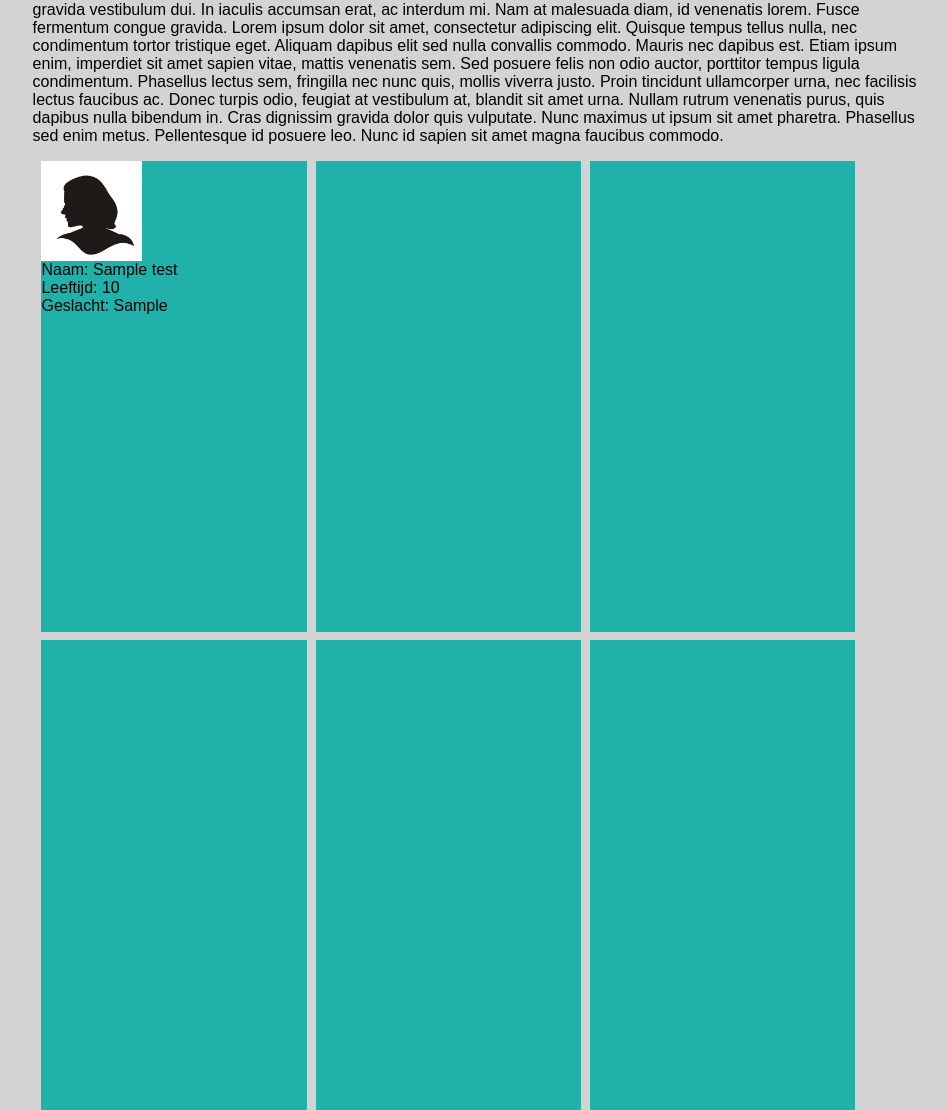
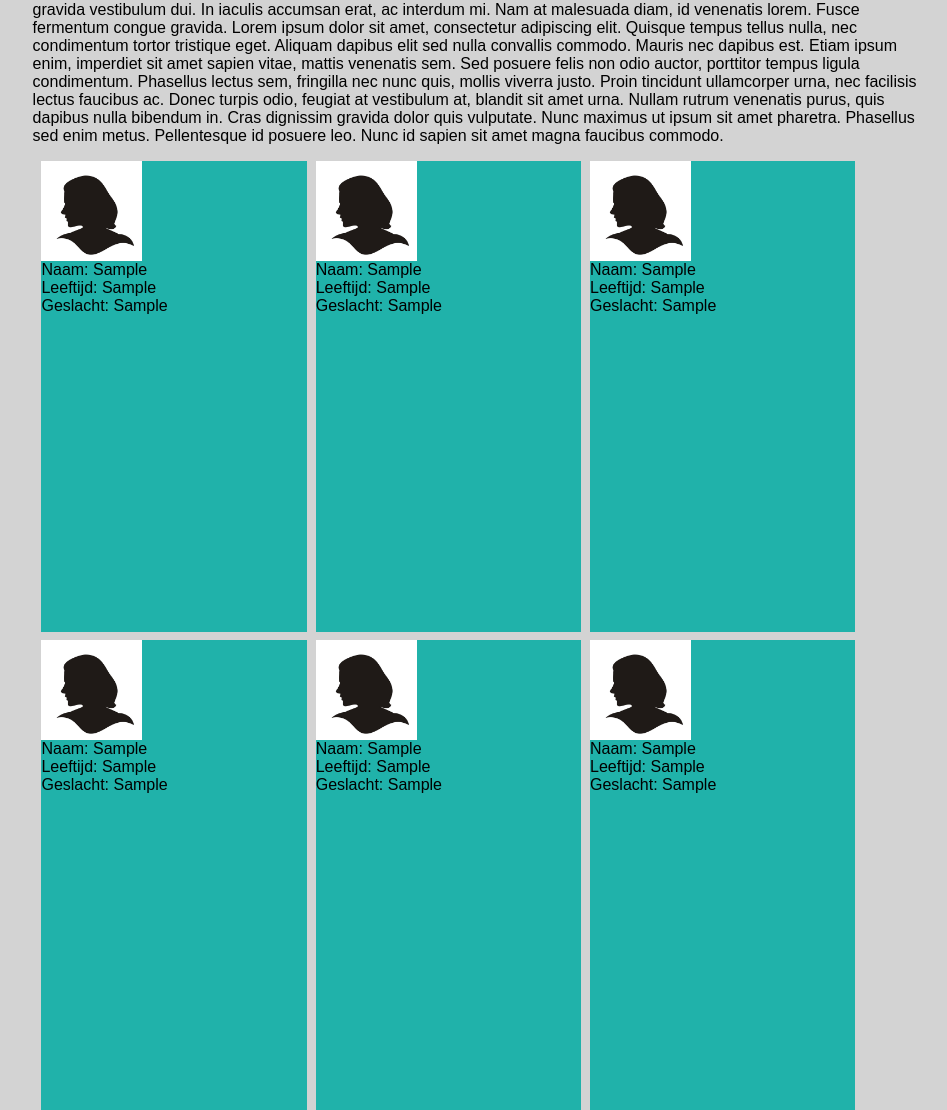
Before and after one commit to Nicole3s/Practicum3, a CodeIgniter app: page /database/ in a window 1280 px wide. Shown: the part 1071-2181 px from the top of the page, without its empty margins (165-1112 px from the left). Run offline with CodeIgniter, Linux system fonts and the light colour scheme; tables that the repository leaves empty or names only in its code hold one stand-in row (values such as "Sample post").

Commit message:
randomizen profielen

```diff
--- a/application/config/autoload.php
+++ b/application/config/autoload.php
@@ -58,7 +58,7 @@ $autoload['packages'] = array();
 |
 |	$autoload['libraries'] = array('user_agent' => 'ua');
 */
-$autoload['libraries'] = array('database');
+$autoload['libraries'] = array('database',);
 
 /*
 | -------------------------------------------------------------------
--- a/application/controllers/Pages.php
+++ b/application/controllers/Pages.php
@@ -20,9 +20,9 @@ class Pages extends CI_Controller
             $this->load->helper('url');
             $this->load->model('page_model');
             $data['title']=ucfirst($page);
-            $data['dataSet']= $this->page_model->getTestData();
+            $data['dataSet']= $this->page_model->getData();
 
-            $dataSet = $this->page_model->getTestData();
+            $dataSet = $this->page_model->getData();
             $this->load->view('templates/header',$data);
             $this->load->view('pages/'.$page,$data,['dataSet' => $dataSet]);
             $this->load->view('templates/footer',$data);
--- a/application/models/Page_model.php
+++ b/application/models/Page_model.php
@@ -2,9 +2,9 @@
 defined('BASEPATH') OR exit('No direct script access allowed');
 
 class Page_model extends CI_Model{
-    public function getTestData(){
+    public function getData(){
 
-        return $this->db->get('test')->result();
+        return $this->db->get('Persoon')->result();
     }
 
 }
--- a/application/views/pages/home.php
+++ b/application/views/pages/home.php
@@ -18,72 +18,13 @@
 
 <div id="previews">
     <div class="preview">
-    <?php
-
-    $query = $this->db->select('name, age, geslacht')->from('test')
-        ->group_start()
-        ->where('id', 1)
-        ->group_end()
-        ->get();
-
-    foreach ($query->result() as $row)
-    {
-        if ($row->geslacht == 'm') {
-            echo '<img src="assets/img/man.jpg" height="100">' . "<br>";
-        }
-        else{
-
-            echo '<img src="assets/img/vrouw.jpg" height="100">'. "<br>";
-        }
-
-        echo "Naam: ".$row->name ."<br>";
-        echo "Leeftijd: ".$row->age."<br>";
-        echo "Geslacht: ".$row->geslacht . "<br>";
-
-
-
-    }
-
-
-    ?>
-
-    </div>
-
-    <div class="preview">
         <?php
 
-        $query = $this->db->select('name, age, geslacht')->from('test')
+        $max = $this->db->count_all_results('Persoon');
+        $id = rand (1, $max);
+        $query = $this->db->select('naam, leeftijd, geslacht')->from('Persoon')
             ->group_start()
-            ->where('id', 2)
-            ->group_end()
-            ->get();
-
-        foreach ($query->result() as $row)
-        {
-            if ($row->geslacht == 'm') {
-                echo '<img src="assets/img/man.jpg" height="100">' . "<br>";
-            }
-            else{
-
-                echo '<img src="assets/img/vrouw.jpg" height="100">'. "<br>";
-            }
-
-            echo "Naam: ".$row->name ."<br>";
-            echo "Leeftijd: ".$row->age."<br>";
-        echo "Geslacht: ".$row->geslacht . "<br>";
-
-        }
-
-        ?>
-
-    </div>
-
-    <div class="preview">
-        <?php
-
-        $query = $this->db->select('name, age, geslacht')->from('test')
-            ->group_start()
-            ->where('id', 3)
+            ->where('id', $id )
             ->group_end()
             ->get();
 
@@ -97,9 +38,9 @@
                 echo '<img src="assets/img/vrouw.jpg" height="100">'. "<br>";
             }
 
-            echo "Naam: ".$row->name ."<br>";
-            echo "Leeftijd: ".$row->age."<br>";
-        echo "Geslacht: ".$row->geslacht . "<br>";
+            echo "Naam: ".$row->naam ."<br>";
+            echo "Leeftijd: ".$row->leeftijd."<br>";
+            echo "Geslacht: ".$row->geslacht . "<br>";
 
         }
 
@@ -110,9 +51,11 @@
     <div class="preview">
         <?php
 
-        $query = $this->db->select('name, age, geslacht')->from('test')
+        $max = $this->db->count_all_results('Persoon');
+        $id = rand (1, $max);
+        $query = $this->db->select('naam, leeftijd, geslacht')->from('Persoon')
             ->group_start()
-            ->where('id', 4)
+            ->where('id', $id )
             ->group_end()
             ->get();
 
@@ -126,40 +69,11 @@
                 echo '<img src="assets/img/vrouw.jpg" height="100">'. "<br>";
             }
 
-            echo "Naam: ".$row->name ."<br>";
-            echo "Leeftijd: ".$row->age."<br>";
-        echo "Geslacht: ".$row->geslacht . "<br>";
+            echo "Naam: ".$row->naam ."<br>";
+            echo "Leeftijd: ".$row->leeftijd."<br>";
+            echo "Geslacht: ".$row->geslacht . "<br>";
 
         }
-
-        ?>
-
-    </div>
-    <div class="preview">
-        <?php
-
-        $query = $this->db->select('name, age, geslacht')->from('test')
-            ->group_start()
-            ->where('id', 5)
-            ->group_end()
-            ->get();
-
-        foreach ($query->result() as $row)
-        {
-            if ($row->geslacht == 'm') {
-                echo '<img src="assets/img/man.jpg" height="100">' . "<br>";
-            }
-            else{
-
-                echo '<img src="assets/img/vrouw.jpg" height="100">'. "<br>";
-            }
-
-            echo "Naam: ".$row->name ."<br>";
-            echo "Leeftijd: ".$row->age."<br>";
-        echo "Geslacht: ".$row->geslacht . "<br>";
-
-        }
-
 
         ?>
 
@@ -168,9 +82,11 @@
     <div class="preview">
         <?php
 
-        $query = $this->db->select('name, age, geslacht')->from('test')
+        $max = $this->db->count_all_results('Persoon');
+        $id = rand (1, $max);
+        $query = $this->db->select('naam, leeftijd, geslacht')->from('Persoon')
             ->group_start()
-            ->where('id', 6)
+            ->where('id', $id )
             ->group_end()
             ->get();
 
@@ -184,8 +100,39 @@
                 echo '<img src="assets/img/vrouw.jpg" height="100">'. "<br>";
             }
 
-            echo "Naam: ".$row->name ."<br>";
-            echo "Leeftijd: ".$row->age."<br>";
+            echo "Naam: ".$row->naam ."<br>";
+            echo "Leeftijd: ".$row->leeftijd."<br>";
+            echo "Geslacht: ".$row->geslacht . "<br>";
+
+        }
+
+        ?>
+
+    </div>
+
+    <div class="preview">
+        <?php
+
+        $max = $this->db->count_all_results('Persoon');
+        $id = rand (1, $max);
+        $query = $this->db->select('naam, leeftijd, geslacht')->from('Persoon')
+            ->group_start()
+            ->where('id', $id )
+            ->group_end()
+            ->get();
+
+        foreach ($query->result() as $row)
+        {
+            if ($row->geslacht == 'm') {
+                echo '<img src="assets/img/man.jpg" height="100">'. "<br>" ;
+            }
+            else{
+
+                echo '<img src="assets/img/vrouw.jpg" height="100">'. "<br>";
+            }
+
+            echo "Naam: ".$row->naam ."<br>";
+            echo "Leeftijd: ".$row->leeftijd."<br>";
         echo "Geslacht: ".$row->geslacht . "<br>";
 
         }
@@ -193,6 +140,68 @@
         ?>
 
     </div>
+    <div class="preview">
+        <?php
+
+        $max = $this->db->count_all_results('Persoon');
+        $id = rand (1, $max);
+        $query = $this->db->select('naam, leeftijd, geslacht')->from('Persoon')
+            ->group_start()
+            ->where('id', $id )
+            ->group_end()
+            ->get();
+
+        foreach ($query->result() as $row)
+        {
+            if ($row->geslacht == 'm') {
+                echo '<img src="assets/img/man.jpg" height="100">'. "<br>" ;
+            }
+            else{
+
+                echo '<img src="assets/img/vrouw.jpg" height="100">'. "<br>";
+            }
+
+            echo "Naam: ".$row->naam ."<br>";
+            echo "Leeftijd: ".$row->leeftijd."<br>";
+            echo "Geslacht: ".$row->geslacht . "<br>";
+
+        }
+
+        ?>
+
+    </div>
+
+    <div class="preview">
+        <?php
+        $max = $this->db->count_all_results('Persoon');
+        $id = rand (1, $max);
+        $query = $this->db->select('naam, leeftijd, geslacht')->from('Persoon')
+            ->group_start()
+            ->where('id', $id )
+            ->group_end()
+            ->get();
+
+        foreach ($query->result() as $row)
+        {
+            if ($row->geslacht == 'm') {
+                echo '<img src="assets/img/man.jpg" height="100">'. "<br>" ;
+            }
+            else{
+
+                echo '<img src="assets/img/vrouw.jpg" height="100">'. "<br>";
+            }
+
+            echo "Naam: ".$row->naam ."<br>";
+            echo "Leeftijd: ".$row->leeftijd."<br>";
+            echo "Geslacht: ".$row->geslacht . "<br>";
+
+        }
+
+        ?>
+
+    </div>
+
+
 </div>
 
 <p>Meer</p>
```
Also changed, not shown: db/database2.sqlite3.
